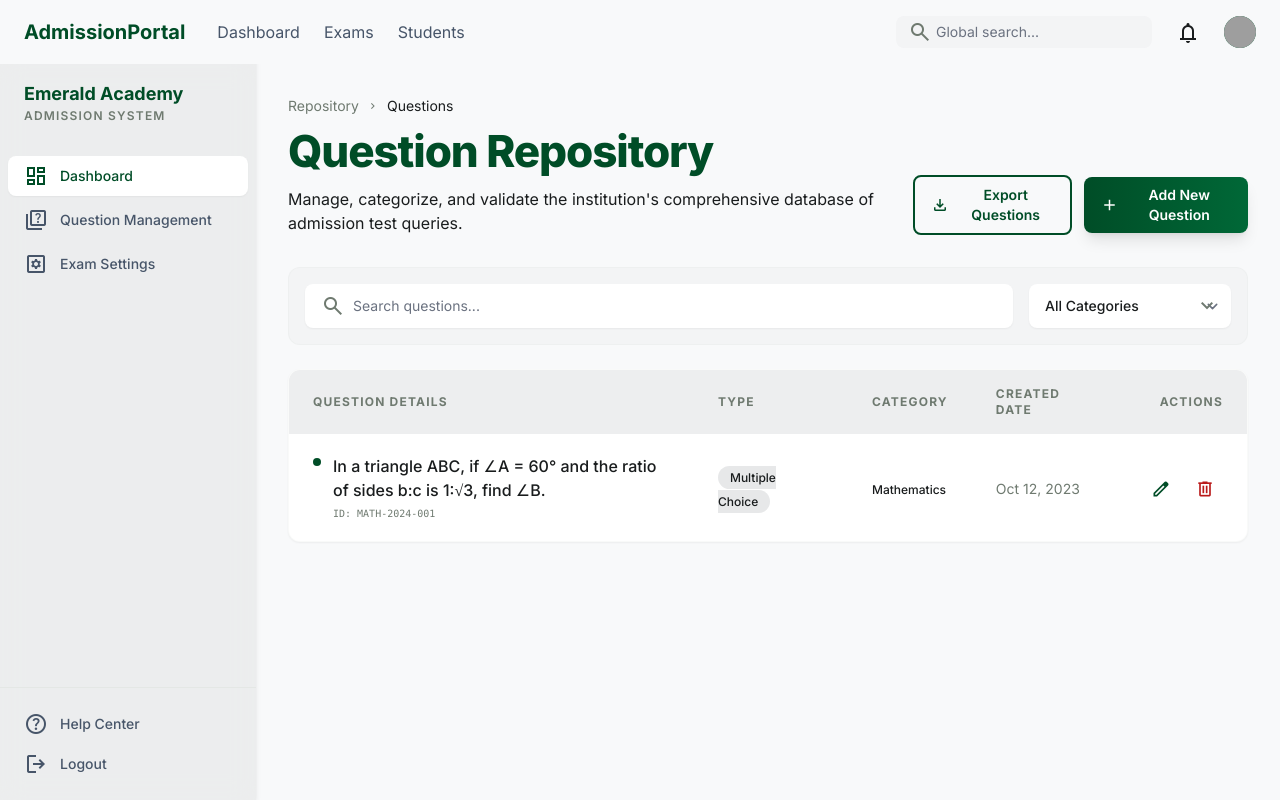
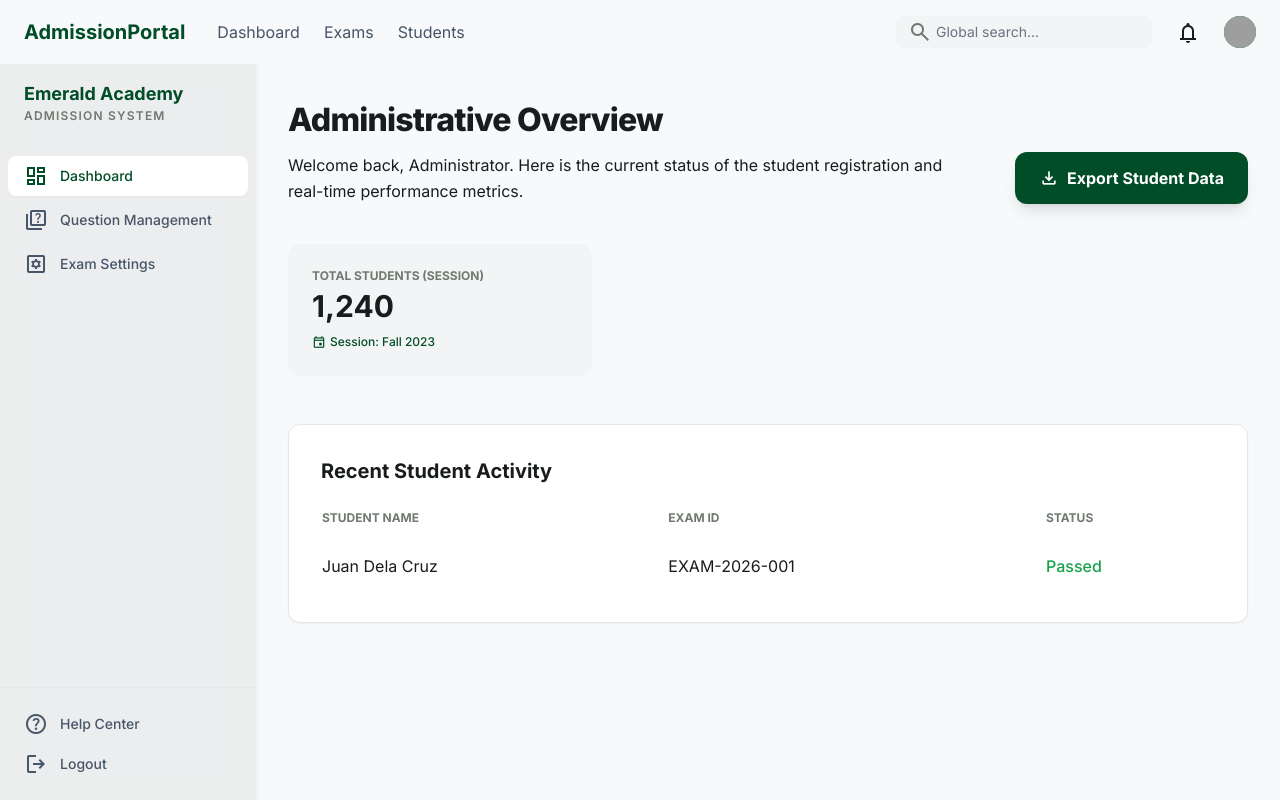
Before and after one commit to WWH16/CCAT, a Django app: page /ccat_admin/dashboard/ in a window 1280 px wide. Run offline with Django 5.2, Linux system fonts and the light colour scheme; some libraries are stand-ins or nearby versions; grey boxes are pictures that could not be loaded.

```diff
--- a/CCAT/ccat_admin/templates/ccat_admin/admin_base.html
+++ b/CCAT/ccat_admin/templates/ccat_admin/admin_base.html
@@ -92,7 +92,7 @@
             <span class="material-symbols-outlined">dashboard</span>
             <span class="font-medium text-sm">Dashboard</span>
         </a>
-        <a href="#" class="flex items-center gap-3 px-4 py-2 text-slate-600 dark:text-slate-400 hover:bg-[#f3f4f5] dark:hover:bg-slate-800/50 rounded-lg">
+        <a href="{% url 'question_management' %}" class="flex items-center gap-3 px-4 py-2 text-slate-600 dark:text-slate-400 hover:bg-[#f3f4f5] dark:hover:bg-slate-800/50 rounded-lg">
             <span class="material-symbols-outlined">quiz</span>
             <span class="font-medium text-sm">Question Management</span>
         </a>
--- a/CCAT/ccat_admin/templates/ccat_admin/admin_dashboard.html
+++ b/CCAT/ccat_admin/templates/ccat_admin/admin_dashboard.html
@@ -4,84 +4,50 @@
 
 {% block content %}
 <!-- Header Section -->
-<header class="flex flex-col md:flex-row md:items-end justify-between gap-6 mb-8">
+<div class="flex flex-col md:flex-row md:items-end justify-between gap-6 mb-10">
   <div>
-        <nav class="flex items-center gap-2 text-sm text-outline mb-2">
-            <span>Repository</span>
-            <span class="material-symbols-outlined text-xs">chevron_right</span>
-            <span class="text-on-surface">Questions</span>
-        </nav>
-        <h1 class="text-[2.75rem] font-extrabold tracking-tight text-primary leading-tight font-headline">Question Repository</h1>
-        <p class="text-on-surface-variant max-w-2xl mt-2">Manage, categorize, and validate the institution's comprehensive database of admission test queries.</p>
+    <h1 class="text-[2rem] font-extrabold text-on-surface tracking-tight mb-2">Administrative Overview</h1>
+    <p class="text-on-surface-variant max-w-2xl leading-relaxed">Welcome back, Administrator. Here is the current status of the student registration and real-time performance metrics.</p>
   </div>
-    <div class="flex items-center gap-3">
-        <button class="px-4 py-2 rounded-lg border-2 border-primary text-primary font-semibold hover:bg-primary/5 flex items-center gap-2 text-sm">
-            <span class="material-symbols-outlined text-lg">download</span> Export Questions
-        </button>
-        <button class="px-4 py-2 rounded-lg bg-gradient-to-r from-primary to-primary-container text-white font-semibold shadow-lg flex items-center gap-2 text-sm">
-            <span class="material-symbols-outlined text-lg">add</span> Add New Question
+  <button class="bg-primary hover:bg-primary-container text-white px-6 py-3 rounded-xl font-bold flex items-center gap-2 shadow-lg">
+    <span class="material-symbols-outlined text-xl">download</span> Export Student Data
   </button>
 </div>
-</header>
 
-<!-- Search & Filter Controls -->
-<div class="bg-surface-container-low p-4 rounded-xl mb-6 flex flex-wrap items-center gap-4 border border-outline-variant/10">
-    <div class="flex-1 min-w-[300px] relative">
-        <span class="material-symbols-outlined absolute left-4 top-1/2 -translate-y-1/2 text-outline">search</span>
-        <input class="w-full pl-12 pr-4 py-3 rounded-lg border-none bg-surface-container-lowest shadow-sm focus:ring-2 focus:ring-primary text-sm" placeholder="Search questions..." type="text"/>
+<!-- Summary Grid -->
+<div class="grid grid-cols-1 md:grid-cols-3 gap-6 mb-12">
+  <!-- Card 1: Total Students -->
+  <div class="bg-surface-container-low p-6 rounded-xl hover:translate-y-[-4px] transition-all">
+    <p class="text-xs font-bold text-outline uppercase mb-1">Total Students (Session)</p>
+    <h3 class="text-3xl font-bold text-on-surface">1,240</h3>
+    <p class="text-xs text-primary font-medium mt-2 flex items-center gap-1">
+      <span class="material-symbols-outlined text-sm">event</span> Session: Fall 2023
+    </p>
   </div>
-    <!-- Category Filter -->
-    <div class="relative group">
-        <select class="appearance-none pl-4 pr-10 py-3 rounded-lg border-none bg-surface-container-lowest shadow-sm focus:ring-2 focus:ring-primary text-sm font-medium min-w-[160px]">
-            <option>All Categories</option>
-            <option>Mathematics</option>
-            <option>Language Proficiency</option>
-            <option>General Science</option>
-            <option>Logical Reasoning</option>
-        </select>
-        <span class="material-symbols-outlined absolute right-3 top-1/2 -translate-y-1/2 text-outline pointer-events-none">expand_more</span>
-    </div>
+  <!-- Card 2 & 3 similar... -->
 </div>
 
-<!-- Data Grid / Table -->
-<div class="bg-surface-container-lowest rounded-xl overflow-hidden shadow-sm border border-outline-variant/10">
+<!-- Recent Student Activity Table -->
+<div class="bg-surface-container-lowest rounded-xl p-8 border shadow-sm">
+  <h2 class="text-xl font-bold text-on-surface mb-6">Recent Student Activity</h2>
+  <div class="overflow-x-auto">
     <table class="w-full text-left border-collapse">
       <thead>
-            <tr class="bg-surface-container text-xs font-bold uppercase tracking-widest text-outline">
-                <th class="px-6 py-4">Question Details</th>
-                <th class="px-6 py-4">Type</th>
-                <th class="px-6 py-4">Category</th>
-                <th class="px-6 py-4">Created Date</th>
-                <th class="px-6 py-4 text-right">Actions</th>
+        <tr>
+          <th class="pb-4 text-xs font-bold text-outline uppercase">Student Name</th>
+          <th class="pb-4 text-xs font-bold text-outline uppercase">Exam ID</th>
+          <th class="pb-4 text-xs font-bold text-outline uppercase">Status</th>
         </tr>
       </thead>
-        <tbody class="divide-y divide-outline-variant/10">
-            <!-- Example row -->
+      <tbody>
+        <!-- Example Row -->
         <tr class="hover:bg-surface-container-low/50 transition-colors">
-                <td class="px-6 py-5 max-w-md">
-                    <div class="flex items-start gap-3">
-                        <div class="mt-1 w-2 h-2 rounded-full bg-primary shrink-0" title="Validated"></div>
-                        <div>
-                            <p class="text-on-surface font-medium line-clamp-2">In a triangle ABC, if ∠A = 60° and the ratio of sides b:c is 1:√3, find ∠B.</p>
-                            <span class="text-[10px] text-outline font-mono mt-1 block">ID: MATH-2024-001</span>
-                        </div>
-                    </div>
-                </td>
-                <td class="px-6 py-5"><span class="text-xs px-3 py-1 bg-surface-container-high rounded-full text-on-surface-variant font-medium">Multiple Choice</span></td>
-                <td class="px-6 py-5"><span class="text-xs font-medium text-on-surface">Mathematics</span></td>
-                <td class="px-6 py-5"><span class="text-sm text-outline">Oct 12, 2023</span></td>
-                <td class="px-6 py-5 text-right">
-                    <div class="flex justify-end gap-2">
-                        <button class="p-2 hover:bg-primary/10 rounded-lg text-primary transition-all">
-                            <span class="material-symbols-outlined text-[20px]">edit</span>
-                        </button>
-                        <button class="p-2 hover:bg-error/10 rounded-lg text-error transition-all">
-                            <span class="material-symbols-outlined text-[20px]">delete</span>
-                        </button>
-                    </div>
-                </td>
+          <td class="py-3">Juan Dela Cruz</td>
+          <td class="py-3">EXAM-2026-001</td>
+          <td class="py-3 text-green-600 font-medium">Passed</td>
         </tr>
       </tbody>
     </table>
   </div>
+</div>
 {% endblock %}
--- a/CCAT/ccat_admin/urls.py
+++ b/CCAT/ccat_admin/urls.py
@@ -5,4 +5,5 @@ urlpatterns = [
     # This maps the root of this app to your home view
     path('', views.home, name='home'),
     path('ccat_admin/dashboard/', views.admin_dashboard, name='admin_dashboard'),
+    path('ccat_admin/question_management/', views.question_management, name='question_management'),
 ]
--- a/CCAT/ccat_admin/views.py
+++ b/CCAT/ccat_admin/views.py
@@ -5,3 +5,5 @@ def home(request):
     return render(request, 'ccat_admin/home.html')
 def admin_dashboard(request):
     return render(request, 'ccat_admin/admin_dashboard.html')
+def question_management(request):
+    return render(request, 'ccat_admin/question_management.html')
```
Lines whose indentation alone changed are shown as unchanged.
